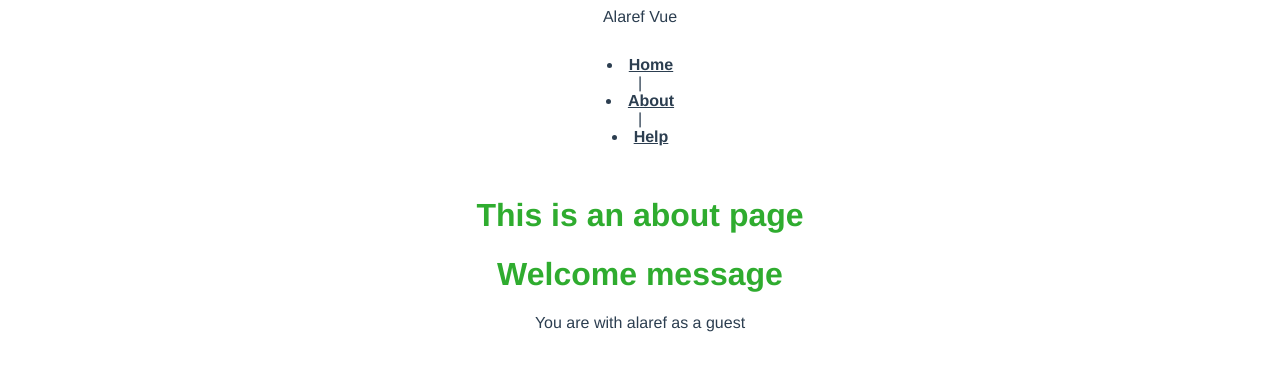
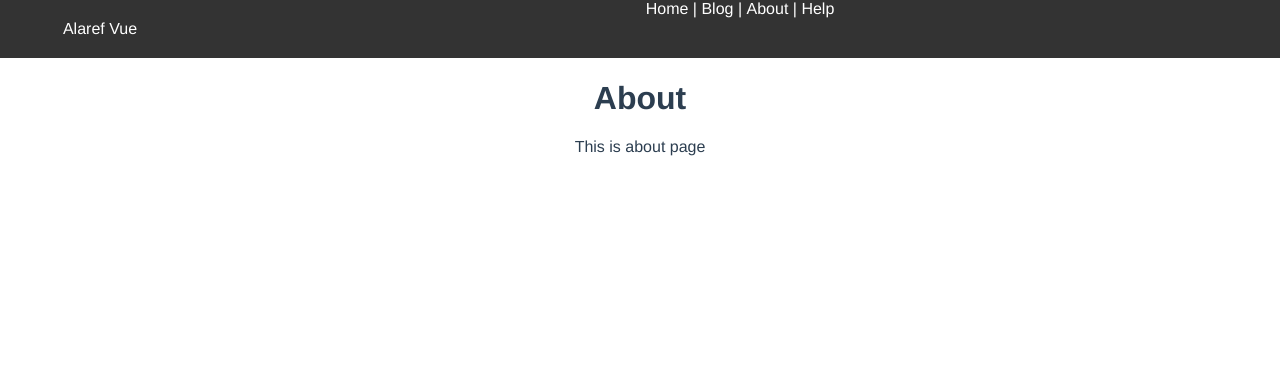
Before and after one commit to alaref-codes/Vue-project, a Vue app: page /about in a window 1280 px wide. Shown: the top 370 px of the page. Built offline with nearby package versions, Linux system fonts and the light colour scheme.

Commit message:
created the blog page with the blog post component

```diff
--- a/package.json
+++ b/package.json
@@ -9,6 +9,7 @@
   },
   "dependencies": {
     "core-js": "^3.6.5",
+    "normalize.css": "^8.0.1",
     "vue": "^2.6.11",
     "vue-router": "^3.2.0",
     "vuex": "^3.4.0"
--- a/src/App.vue
+++ b/src/App.vue
@@ -26,16 +26,4 @@ export default {
   color: #2c3e50;
 }
 
-#nav {
-  padding: 30px;
-}
-
-#nav a {
-  font-weight: bold;
-  color: #2c3e50;
-}
-
-#nav a.router-link-exact-active {
-  color: #42b983;
-}
 </style>
--- /dev/null
+++ b/src/components/Blog/BlogPost.vue
@@ -0,0 +1,12 @@
+<template>
+    <div class="blog">
+        Testing Post
+    </div>
+</template>
+
+
+<script>
+export default {
+    name: 'Blog',
+}
+</script>
--- a/src/components/WelcomeMessage.vue
+++ /dev/null
@@ -1,18 +0,0 @@
-<template>
-    <div class="welcome">
-        <h1>Welcome message</h1>
-        <p>You are with alaref as a guest</p>
-    </div>
-</template>
-
-<script>
-export default {
-    name: 'WelcomeMessage',
-};
-</script>
-
-<style>
-    h1 {
-        color: rgb(47, 172, 47);
-    }
-</style>
--- a/src/components/global/AppHeader.vue
+++ b/src/components/global/AppHeader.vue
@@ -1,17 +1,20 @@
 <template>
     <div class="header">
         <div class="logo">Alaref Vue</div>
-        <div id="nav">
-            <router-link to="/" tag="li" >
+            <ul>
+                <router-link to="/" tag="li" exact >
                     <a>Home</a>
+                </router-link> |
+                <router-link to="/blog" tag="li" >
+                    <a>Blog</a>
                 </router-link> |
                 <router-link to="/about" tag="li"  >
                     <a>About</a>
                 </router-link> |
-            <router-link to="/help" tag="li" replace >
+                <router-link to="/help" tag="li"  >
                     <a>Help</a>
                 </router-link>
-        </div>
+            </ul>
     </div>
 </template>
 
@@ -20,3 +23,38 @@ export default {
     name: 'AppHeader',
 }
 </script>
+
+<style scoped>
+
+    * {
+        padding: 0px;
+        margin:0px;
+        box-sizing: border-box;
+    }
+    .header {
+        padding: 0px;
+        margin:0px;
+        background-color: #333;
+        color: white;
+        overflow: hidden;
+    }
+    .logo {
+        float: left;
+        color: white;
+        padding: 20px;
+        width: 200px;
+    }
+
+    ul {
+        list-style: none;
+        float: right;
+        width: calc(100% - 200px)
+    }
+    li{
+        display: inline-block;
+    }
+    a {
+        color: white;
+        text-decoration: none;
+    }
+</style>
--- a/src/main.js
+++ b/src/main.js
@@ -2,6 +2,7 @@ import Vue from "vue";
 import App from "./App.vue";
 import router from "./router";
 import store from "./store";
+import "normalize.css";
 
 Vue.config.productionTip = false;
 
--- a/src/router/index.js
+++ b/src/router/index.js
@@ -1,7 +1,9 @@
 import Vue from "vue";
 import VueRouter from "vue-router";
 import Home from "../views/Home.vue";
+import Blog from "../views/Blog.vue";
 import Help from "../views/Help.vue";
+
 
 Vue.use(VueRouter);
 
@@ -25,6 +27,11 @@ const routes = [
     name: "Help",
     component: Help,
   },
+  {
+    path: "/blog",
+    name: "Blog",
+    component: Blog,
+  },
 ];
 
 const router = new VueRouter({
--- a/src/views/About.vue
+++ b/src/views/About.vue
@@ -1,19 +1,20 @@
 <template>
   <div class="about">
-    <h1>This is an about page</h1>
-    <WelcomeMessage/>
+    <h1> {{name}} </h1>
+    <p> {{ description }} </p>
   </div>
 </template>
 
 
 <script>
-// @ is an alias to /src
-import WelcomeMessage from "@/components/WelcomeMessage.vue";
 
 export default {
-  name: "About",
-  components: {
-    WelcomeMessage,
+  data() {
+    return {
+      name: "About",
+      description: "This is about page",
+    }
   },
+  name: "About"
 };
 </script>
--- /dev/null
+++ b/src/views/Blog.vue
@@ -0,0 +1,26 @@
+<template>
+    <div class="blog" >
+        <h1>{{name}}</h1>
+        <p>{{description}} </p>
+        <blog-post />
+    </div>
+</template>
+
+
+<script>
+
+import BlogPost from "@/components/Blog/BlogPost.vue";
+
+export default {
+  data() {
+    return {
+      name: "Blog",
+      description: "This is Blog page",
+    }
+  },
+  name: "Blog",
+  components: {
+    BlogPost
+  }
+};
+</script>
--- a/src/views/Help.vue
+++ b/src/views/Help.vue
@@ -1,13 +1,19 @@
 <template>
     <div class="help-me" >
-        <h1>Help</h1>
-        <p>Lorem ipsum dolor sit, amet consectetur adipisicing elit. Fugit, hic!</p>
+        <h1>{{name}}</h1>
+        <p>{{description}} </p>
     </div>
 </template>
 
 
 <script>
 export default {
-    name: 'Help'
-}
+  data() {
+    return {
+      name: "Help",
+      description: "This is Help page",
+    }
+  },
+  name: "help-me"
+};
 </script>
```
Also changed, not shown: 1 other file (tests, documents, lock files or other folders). Lines whose indentation alone changed are shown as unchanged.
